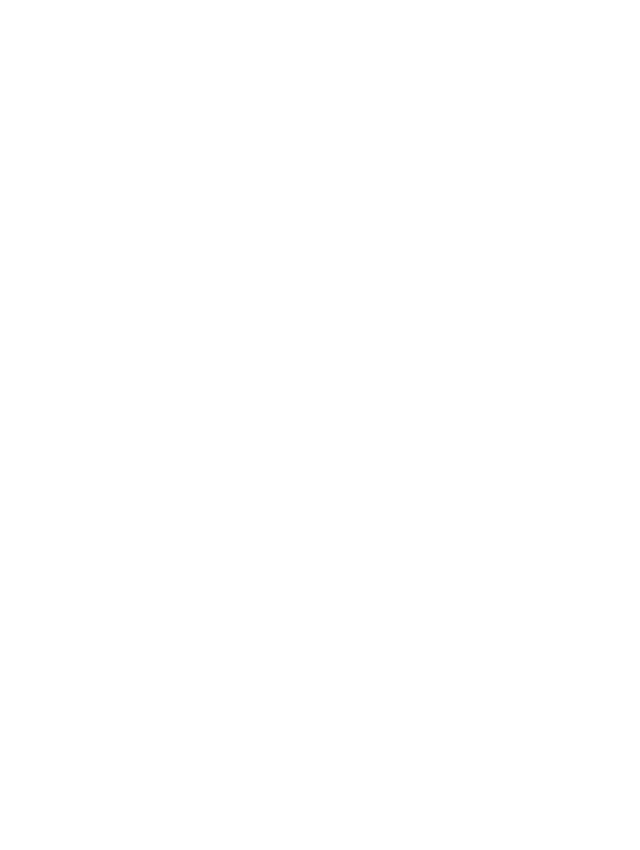
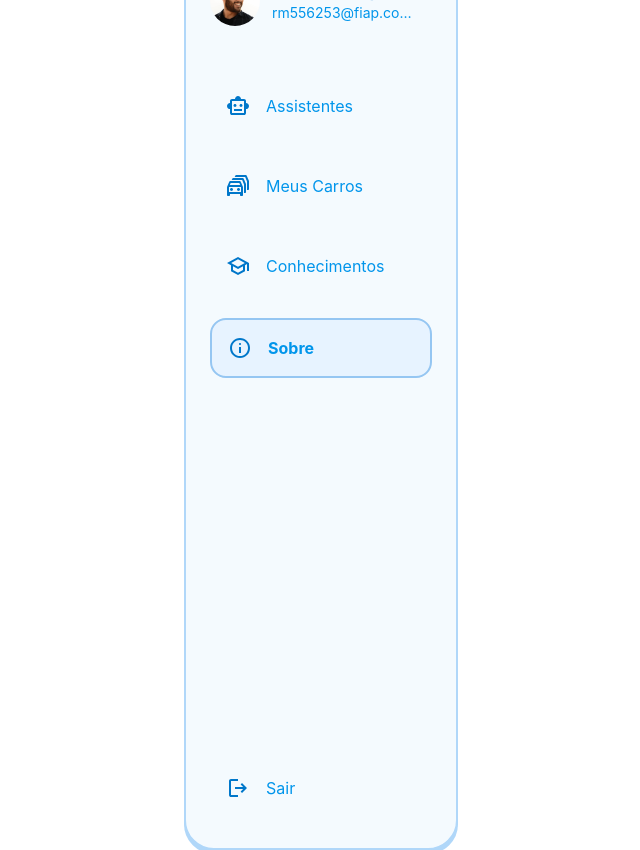
Before and after one commit to LELE-REPAIRS/lele-repairs-react, a React (Vite) app: page /sobre in a window 1280 px wide. Shown: the whole page, without its empty margins (319-959 px from the left). Before the commit the page ends 800 px from the top, so only its background shows below. Built offline with nearby package versions, Linux system fonts and the light colour scheme.

Commit message:
Adicionado componente 'Sobre' para navegação do usuário.

```diff
--- a/src/routes/Sobre/index.tsx
+++ b/src/routes/Sobre/index.tsx
@@ -1,9 +1,29 @@
+import Avatar from "../../components/Globais/Avatar";
+import MenuList from "../../components/Globais/MenuList";
+import Header from "../../components/Header/Header";
+
 function Sobre() {
 
     document.title = "Lele's Repairs - Login";
 
     return (
-      <></>
+      <Header>
+        <nav className="h-[900px] px-6 pt-6 pb-8 bg-color_2 rounded-[30px] border-2 border-color_6 flex-col justify-between items-start inline-flex">
+          <div className="self-stretch h-[402px] flex-col justify-start items-start gap-[52px] flex">
+            <Avatar src={'/user-logged.png'} name={'Pedro Henrique Vasco Antonieti'} email={'rm556253@fiap.com.br'}/>
+            <div className="h-[300px] flex-col justify-start items-start gap-6 inline-flex">
+              <MenuList icon={'bg-icon-robot'} select={false} to={'/assistentes'} value="Assistentes"/>
+              <MenuList icon={'bg-icon-car'} select={false} to={'/meus-carros'} value="Meus Carros"/>
+              <MenuList icon={'bg-icon-conhecimento'} select={false} to={'/conhecimentos'} value="Conhecimentos"/>
+              <MenuList icon={'bg-icon-info'} select={true} to={'/sobre'} value="Sobre"/>
+            </div>
+          </div>
+          <div className="self-stretch h-14 flex-col justify-start items-start gap-2 flex">
+            <MenuList icon={'bg-icon-logout'} select={false} to={'/'} value="Sair"/>
+          </div>
+        </nav>
+
+      </Header>
     );
 }
 
```
